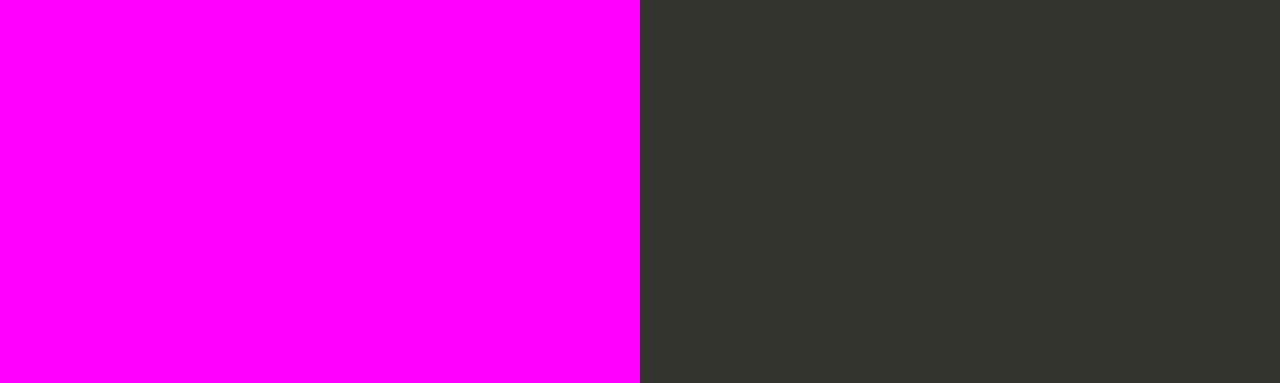
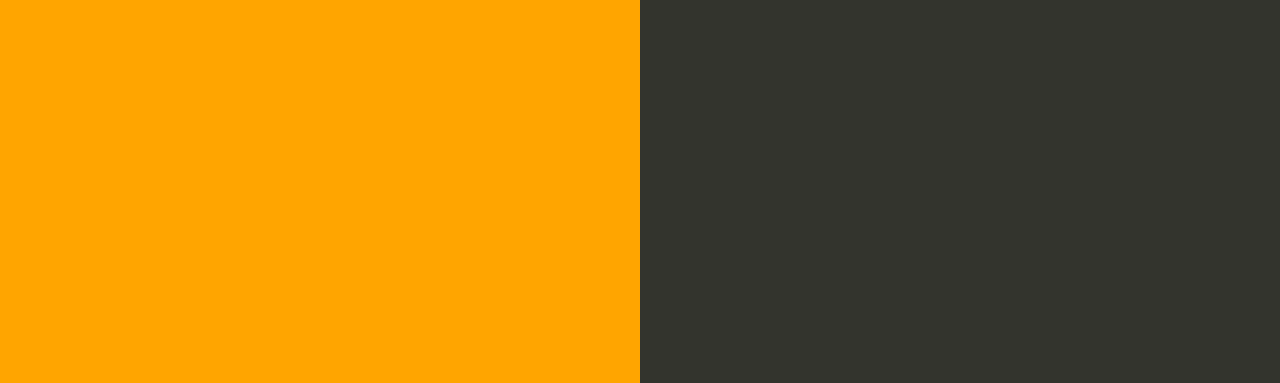
Before and after one commit to hermano360/Node_CICD, a website: page index.html in a window 1280 px wide. Shown: the part 417-800 px from the top of the page. Drawn offline with Linux system fonts and the light colour scheme.

Commit message:
changed background color to orange

```diff
--- a/index.html
+++ b/index.html
@@ -35,7 +35,7 @@
 
         text-align: right;
         padding-top: 11.5em;
-        background-color: Magenta;
+        background-color: Orange;
 
       }
       .textColumn p {
```
